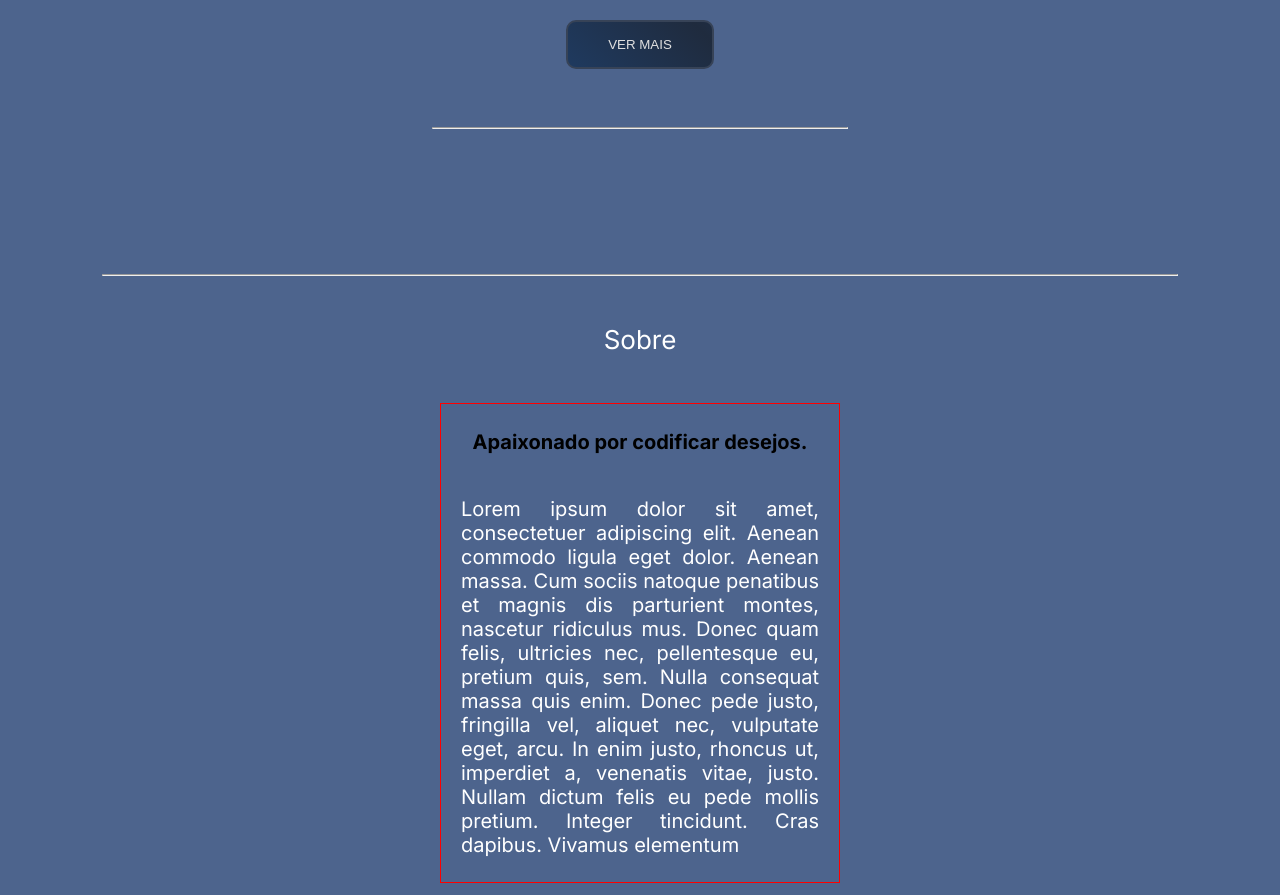
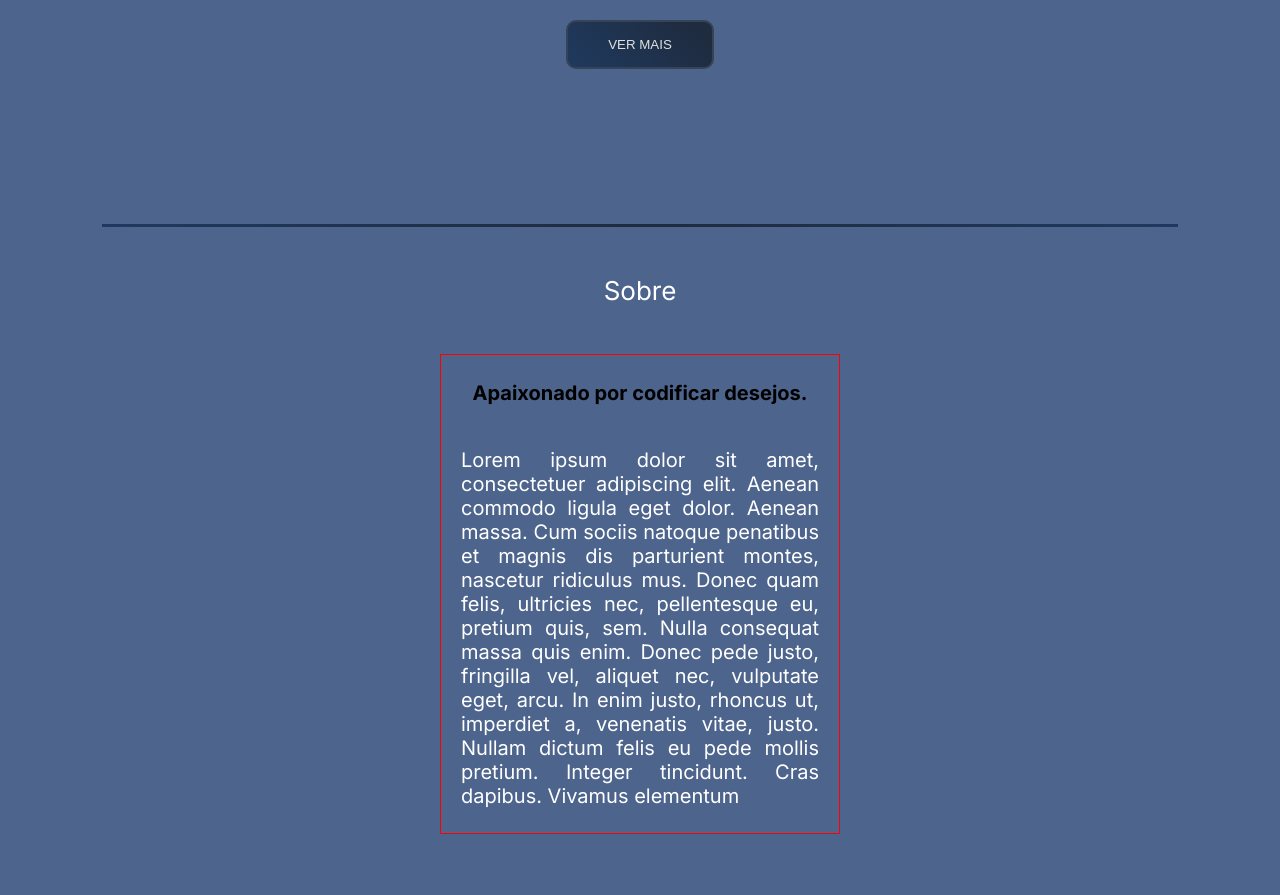
Before and after one commit to danargolo/portfolio, a Next.js app: page / in a window 1280 px wide. Shown: the part 1340-2235 px from the top of the page. Built offline with nearby package versions, Linux system fonts and the light colour scheme.

Commit message:
styles: hr adjust

```diff
--- a/src/components/ProjectsPreviews/index.jsx
+++ b/src/components/ProjectsPreviews/index.jsx
@@ -14,7 +14,6 @@ export const Projects = () => {
         <S.Text>Projetos</S.Text>
         <S.StyledSlider Component={Card} data={projects}/>
         <Button text="Ver mais" disabled/>
-        <hr />
       </S.ProjectsWrapper>
     </S.Projects>
   );
--- a/src/styles/global.js
+++ b/src/styles/global.js
@@ -11,7 +11,13 @@ export const GlobalStyles = createGlobalStyle`
   }
 
   hr {
-    width: 100%;
+    height: 0.225rem;
+    background-image: linear-gradient( 45deg,
+      ${({theme}) => theme.colors.primary100 } 0%,
+      ${({theme}) => theme.colors.bg200 } 51%,
+      ${({theme}) => theme.colors.primary100 } 100%
+    );
+    border: none;
   }
 
 `
```
